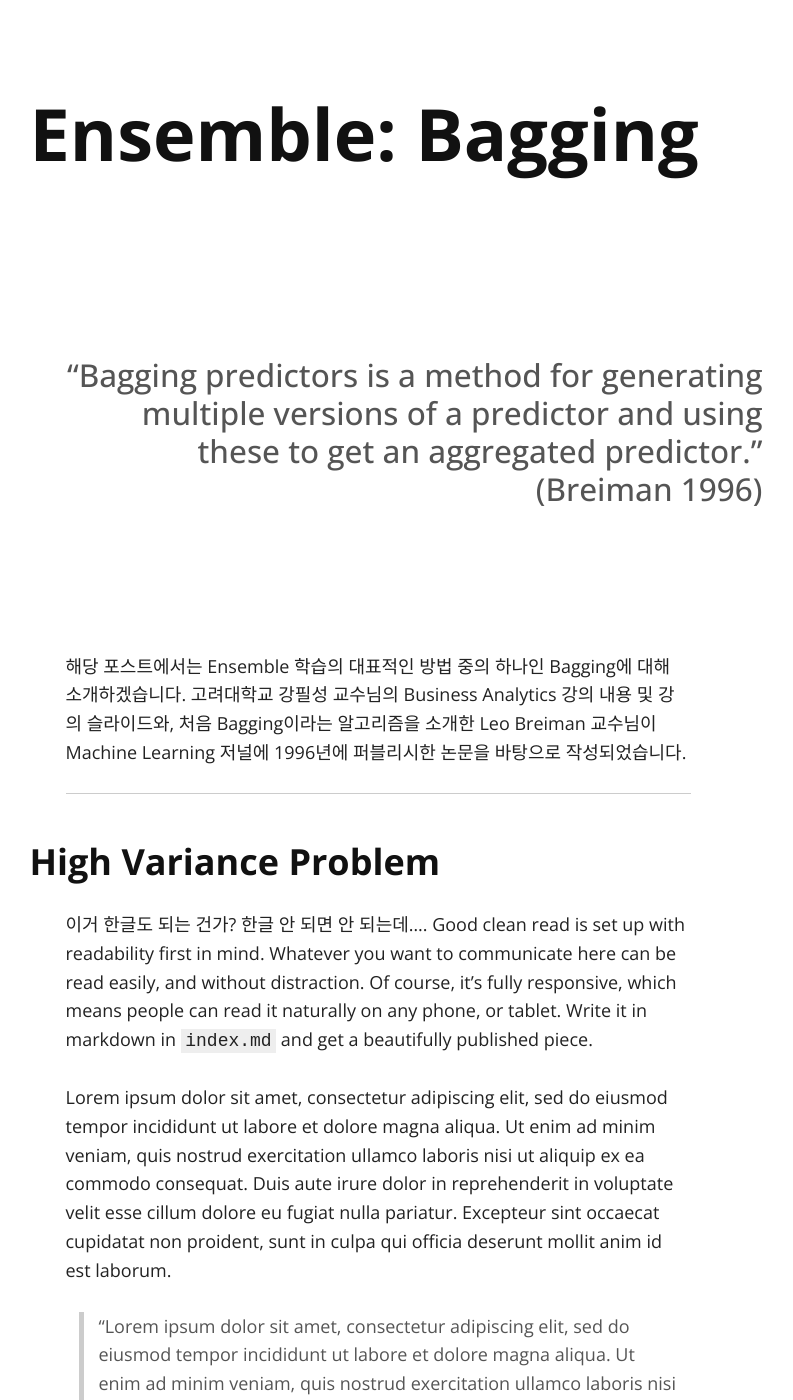
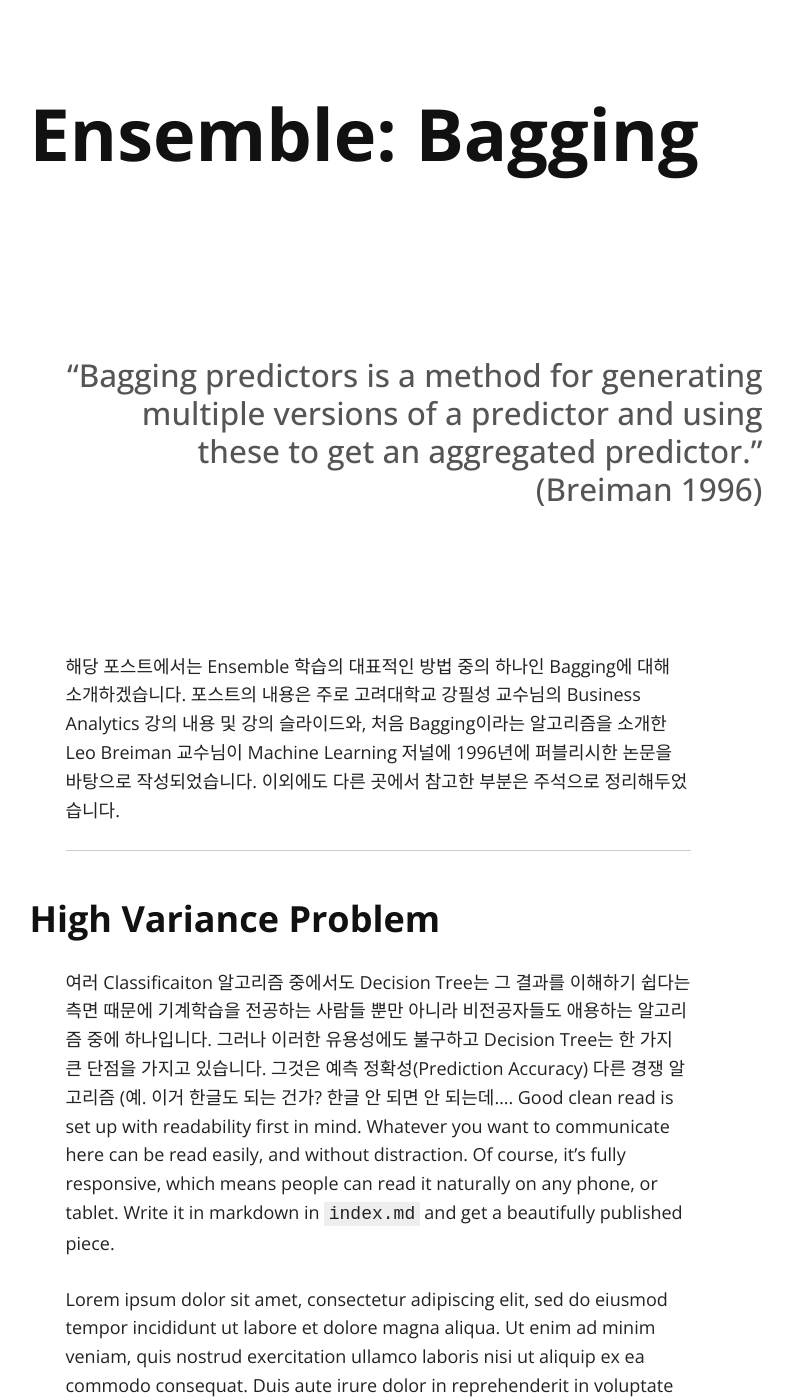
Before and after one commit to seokchaeyoon/seokchaeyoon.github.io, a Jekyll site: the page built from index.md, in a window 1280 px wide and 1400 px high. Shown: the whole window, without its empty margins (262-1055 px from the left). Built offline with Jekyll 4.4.1, drawn with Linux system fonts in a browser that asks for light colours; nearby versions of some CDN libraries; our own code applies the rules of GitHub Pages for plain Markdown files.

Commit message:
Update index.md

```diff
--- a/index.md
+++ b/index.md
@@ -4,13 +4,13 @@ layout: default
 
 ## “Bagging predictors is a method for generating multiple versions of a predictor and using these to get an aggregated predictor.” (Breiman 1996)
 
-해당 포스트에서는 Ensemble 학습의 대표적인 방법 중의 하나인 Bagging에 대해 소개하겠습니다. 고려대학교 강필성 교수님의 Business Analytics 강의 내용 및 강의 슬라이드와, 처음 Bagging이라는 알고리즘을 소개한 Leo Breiman 교수님이 Machine Learning 저널에 1996년에 퍼블리시한 논문을 바탕으로 작성되었습니다.
+해당 포스트에서는 Ensemble 학습의 대표적인 방법 중의 하나인 Bagging에 대해 소개하겠습니다. 포스트의 내용은 주로 고려대학교 강필성 교수님의 Business Analytics 강의 내용 및 강의 슬라이드와, 처음 Bagging이라는 알고리즘을 소개한 Leo Breiman 교수님이 Machine Learning 저널에 1996년에 퍼블리시한 논문을 바탕으로 작성되었습니다. 이외에도 다른 곳에서 참고한 부분은 주석으로 정리해두었습니다.
 
 <hr>
 
 ### High Variance Problem
 
-이거 한글도 되는 건가? 한글 안 되면 안 되는데.... Good clean read is set up with readability first in mind. Whatever you want to communicate here can be read easily, and without distraction. Of course, it's fully responsive, which means people can read it naturally on any phone, or tablet. Write it in markdown in <code>index.md</code> and get a beautifully published piece.
+여러 Classificaiton 알고리즘 중에서도 Decision Tree는 그 결과를 이해하기 쉽다는 측면 때문에 기계학습을 전공하는 사람들 뿐만 아니라 비전공자들도 애용하는 알고리즘 중에 하나입니다. 그러나 이러한 유용성에도 불구하고 Decision Tree는 한 가지 큰 단점을 가지고 있습니다. 그것은 예측 정확성(Prediction Accuracy) 다른 경쟁 알고리즘 (예. 이거 한글도 되는 건가? 한글 안 되면 안 되는데.... Good clean read is set up with readability first in mind. Whatever you want to communicate here can be read easily, and without distraction. Of course, it's fully responsive, which means people can read it naturally on any phone, or tablet. Write it in markdown in <code>index.md</code> and get a beautifully published piece.
 
 Lorem ipsum dolor sit amet, consectetur adipiscing elit, sed do eiusmod tempor incididunt ut labore et dolore magna aliqua. Ut enim ad minim veniam, quis nostrud exercitation ullamco laboris nisi ut aliquip ex ea commodo consequat. Duis aute irure dolor in reprehenderit in voluptate velit esse cillum dolore eu fugiat nulla pariatur. Excepteur sint occaecat cupidatat non proident, sunt in culpa qui officia deserunt mollit anim id est laborum.
 
```
